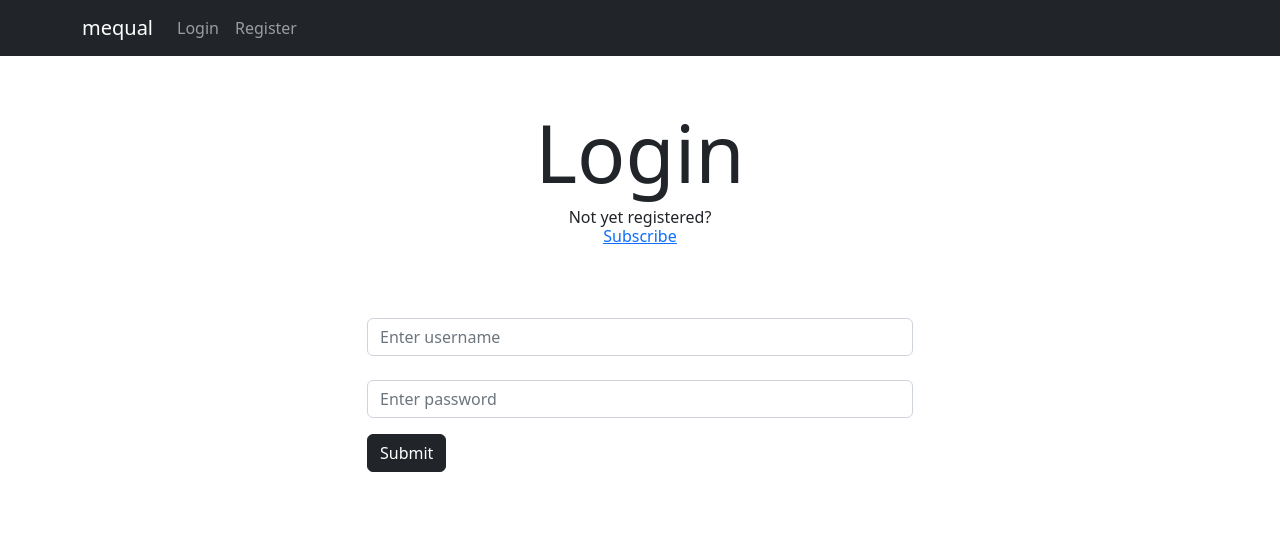
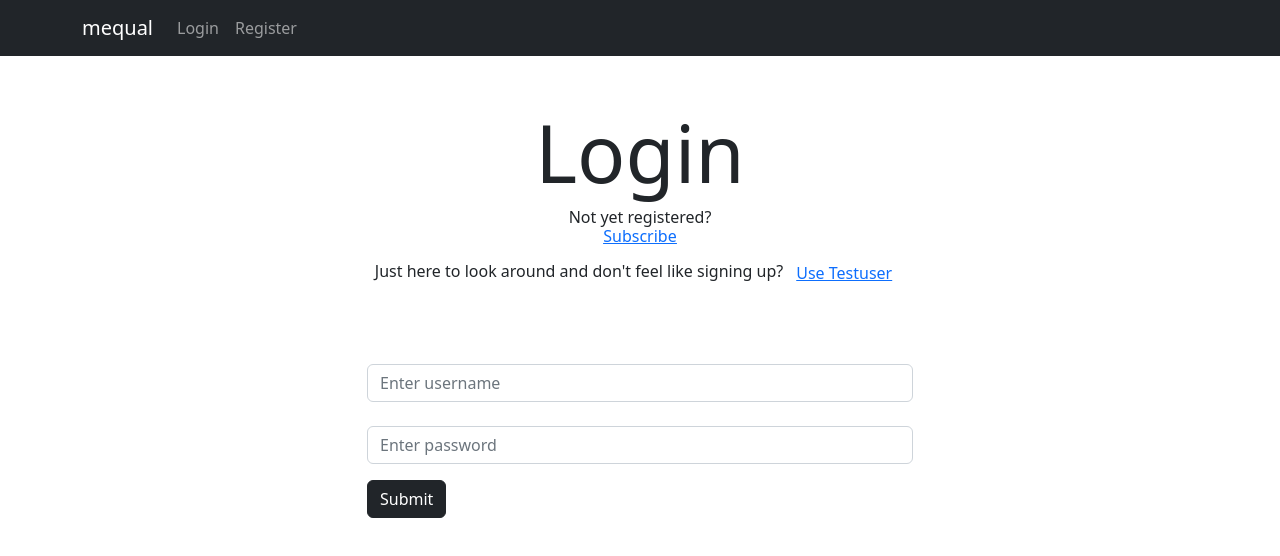
Before and after one commit to lts-hmms/mequal_client, a React (Vite) app: page / in a window 1280 px wide. Shown: the top 556 px of the page. Built offline with nearby package versions, Linux system fonts and the light colour scheme.

Commit message:
feat: added testuser login

```diff
--- a/src/components/login-view/login-view.jsx
+++ b/src/components/login-view/login-view.jsx
@@ -2,6 +2,7 @@ import React, { useState } from 'react';
 import { Form, Button, Col } from 'react-bootstrap';
 import { Link } from 'react-router-dom';
 import axios from 'axios';
+import './login-view.scss';
 
 export function LoginView(props) {
   const [username, setUsername] = useState('');
@@ -52,6 +53,22 @@ export function LoginView(props) {
     }
   };
 
+  const handleTestuser = () => {
+    axios
+      .post('https://mequal.herokuapp.com/login', {
+        Username: 'testuser',
+        Password: 'Testuser2023',
+      })
+      // backend sends back token & username, they go to onLoggedIn function
+      .then((response) => {
+        const { data } = response;
+        props.onLoggedIn(data);
+      })
+      .catch(() => {
+        alert('Something went wrong. Please contact the owner of this page.');
+      });
+  };
+
   return (
     <div>
       <div className="Login mt-5">
@@ -62,6 +79,17 @@ export function LoginView(props) {
             <Link to="/register">
               <div className="btn-link justify-content-center">Subscribe</div>
             </Link>
+          </h6>
+          <h6 className="text-center">
+            Just here to look around and don't feel like signing up?
+            <Button
+              variant="link"
+              className="justify-content-center"
+              type="submit"
+              onClick={handleTestuser}
+            >
+              Use Testuser
+            </Button>
           </h6>
         </div>
         <div className="row justify-content-center mt-5">
--- a/src/components/registration-view/registration-view.jsx
+++ b/src/components/registration-view/registration-view.jsx
@@ -112,7 +112,8 @@ export function RegistrationView(props) {
               {passwordErr && <p>{passwordErr}</p>}
 
               <Form.Text className="text-muted">
-                Minimum of eight characters, at least one letter and one number.
+                Minimum of eight characters, at least one letter and one number
+                – no special characters.
               </Form.Text>
             </Form.Group>
             <Form.Group controlId="formEmail">
```
Also changed, not shown: 1 other file (tests, documents, lock files or other folders).
